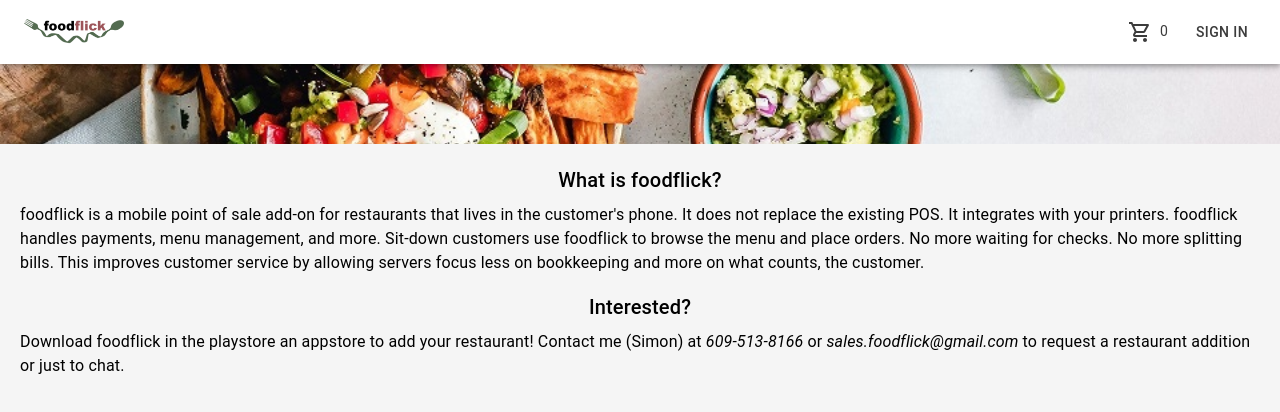
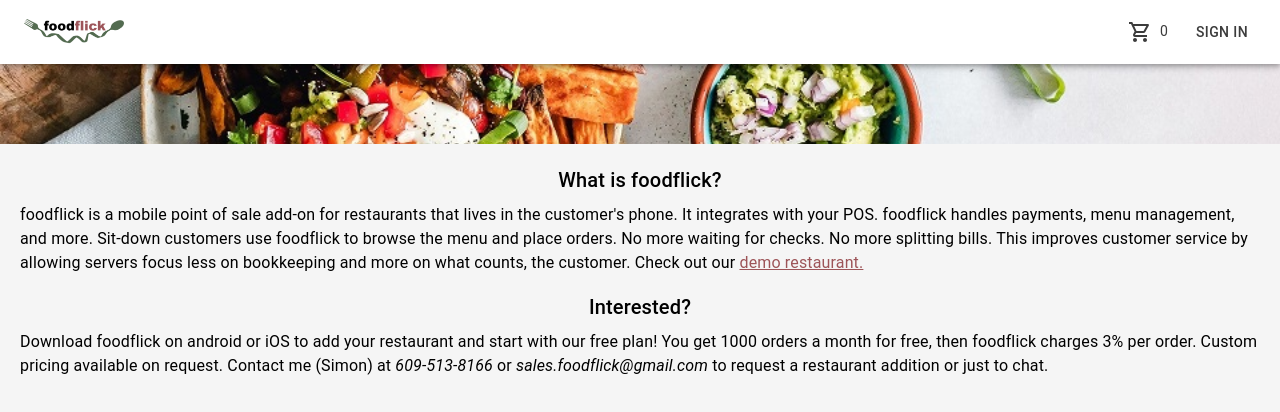
Before and after one commit to SimonVuong/foodflickserver, a React (Create React App) app in the folder client/: page /about in a window 1280 px wide. Shown: the top 412 px of the page. Built offline with nearby package versions, Linux system fonts and the light colour scheme; what jsrsasign, react-stripe-elements would draw is missing.

Commit message:
update about page

```diff
--- a/client/src/about/AboutPage.tsx
+++ b/client/src/about/AboutPage.tsx
@@ -1,7 +1,10 @@
 import React from 'react';
 import { RouteComponentProps } from '@reach/router';
-import { Theme, Typography } from '@material-ui/core';
+import { Theme, Link, Typography } from '@material-ui/core';
 import { makeStyles } from '@material-ui/styles';
+import { Link as RouterLink } from '@reach/router';
+import { routes } from 'general/routes/routes';
+
 const background = '/assets/global/background.jpg';
 
 const useStyles = makeStyles((theme: Theme) => ({
@@ -11,6 +14,9 @@
     display: 'flex',
     flexDirection: 'column',
     alignItems: 'center',
+  },
+  link: {
+    textDecoration: 'underline',
   },
   background: {
     paddingTop: '10vh',
@@ -28,18 +34,28 @@
       <div className={classes.content}>
         <Typography variant='h6' gutterBottom>
           What is foodflick?
-        </Typography>
+      </Typography>
         <Typography variant='body1' paragraph>
-          foodflick is a mobile point of sale add-on for restaurants that lives in the customer's phone. It does not replace
-          the existing POS. It integrates with your printers. foodflick handles payments, menu management, and more. Sit-down customers use foodflick to browse the menu and place orders. No more waiting for checks. No more splitting bills.
-          This improves customer service by allowing servers focus less on bookkeeping and more on what counts, the customer.
+          foodflick is a mobile point of sale add-on for restaurants that lives in the customer's phone. It integrates with
+          your POS. foodflick handles payments, menu management, and more. Sit-down customers use foodflick to browse
+          the menu and place orders. No more waiting for checks. No more splitting bills. This improves customer service
+          by allowing servers focus less on bookkeeping and more on what counts, the customer. Check out our&nbsp;
+          <Link
+            className={classes.link}
+            color='secondary'
+            component={RouterLink}
+            to={routes.menuBrowser.getLink('_demo')}
+          >
+            demo restaurant.
+          </Link>
         </Typography>
         <Typography variant='h6' gutterBottom>
           Interested?
         </Typography>
         <Typography variant='body1'>
-          Download foodflick in the playstore an appstore to add your restaurant! Contact me (Simon) at <i> 609-513-8166</i> or
-          <i> sales.foodflick@gmail.com</i> to request a restaurant addition or just to chat.
+          Download foodflick on android or iOS to add your restaurant and start with our free plan! You get 1000 orders
+          a month for free, then foodflick charges 3% per order. Custom pricing available on request. Contact me (Simon)
+          at <i> 609-513-8166</i> or <i> sales.foodflick@gmail.com</i> to request a restaurant addition or just to chat.
         </Typography>
       </div>
     </div>
```
